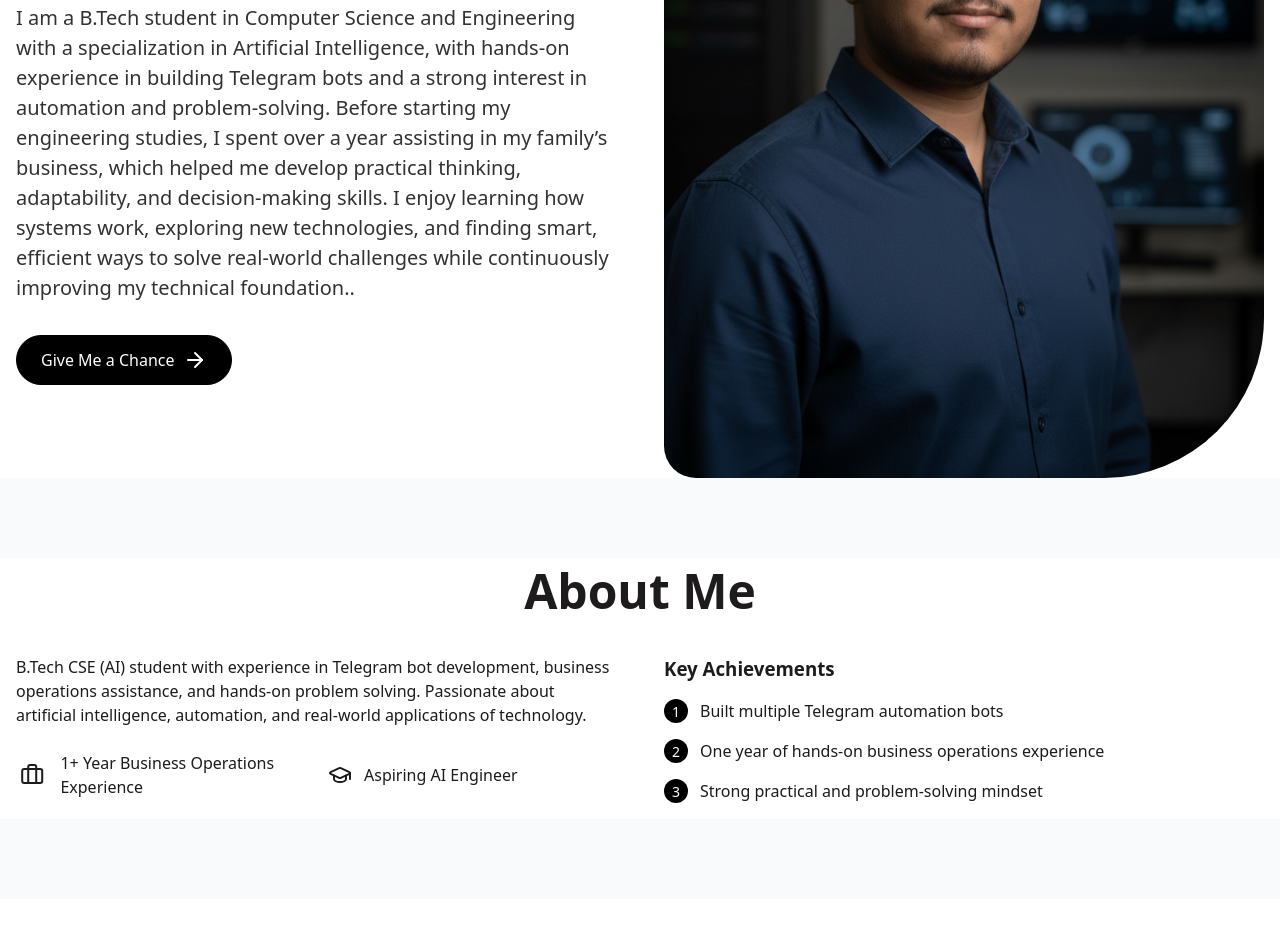
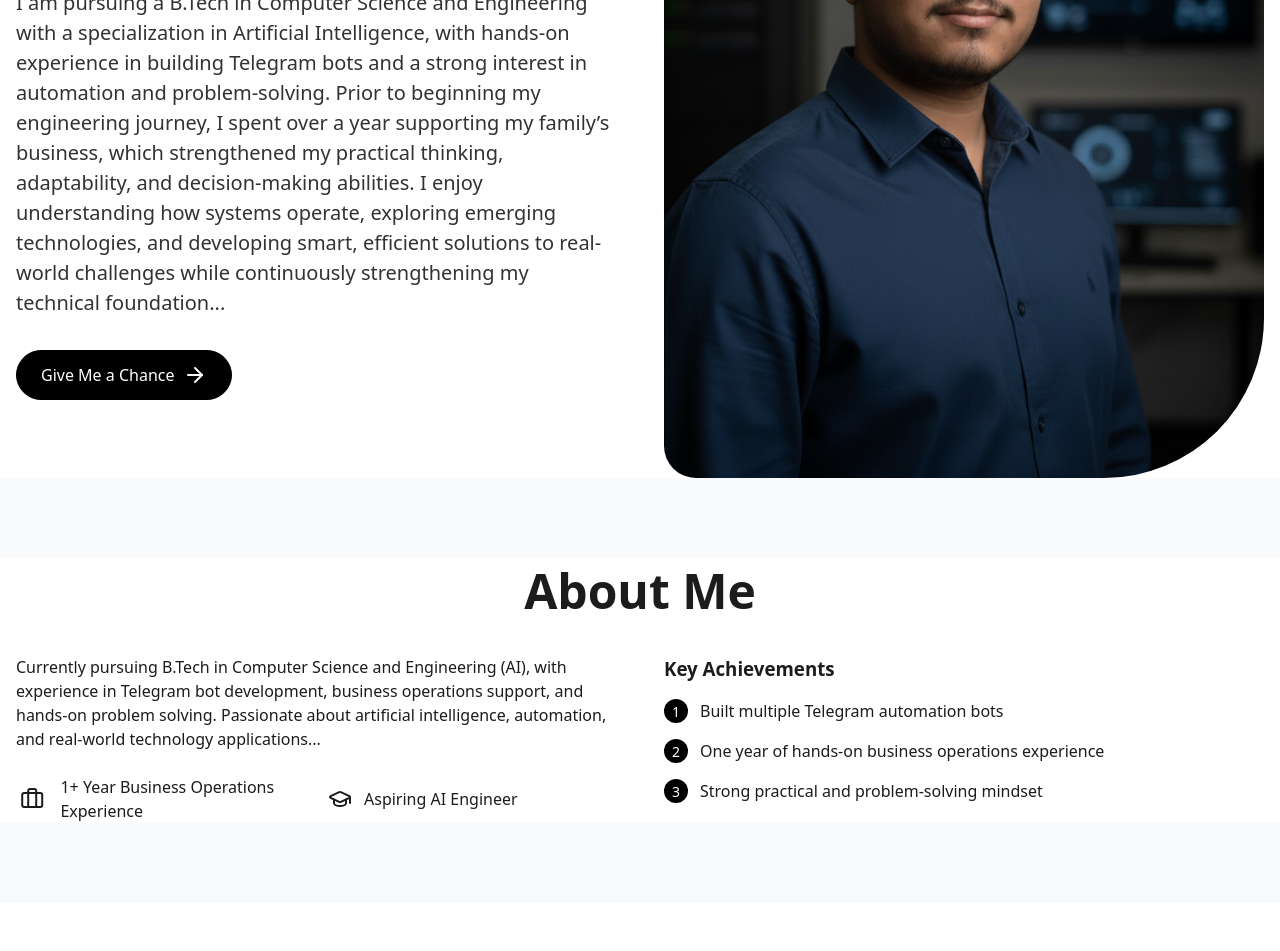
Before and after one commit to itzxpvt/portfolio, a plain HTML site: page index.html in a window 1280 px wide. Shown: the part 424-1375 px from the top of the page. Drawn offline with nearby package versions, Linux system fonts and the light colour scheme.

Commit message:
Update index.html

```diff
--- a/index.html
+++ b/index.html
@@ -995,7 +995,7 @@
               </span>
             </h1>
             <p>
-              I am a B.Tech student in Computer Science and Engineering with a specialization in Artificial Intelligence, with hands-on experience in building Telegram bots and a strong interest in automation and problem-solving. Before starting my engineering studies, I spent over a year assisting in my family’s business, which helped me develop practical thinking, adaptability, and decision-making skills. I enjoy learning how systems work, exploring new technologies, and finding smart, efficient ways to solve real-world challenges while continuously improving my technical foundation..
+              I am pursuing a B.Tech in Computer Science and Engineering with a specialization in Artificial Intelligence, with hands-on experience in building Telegram bots and a strong interest in automation and problem-solving. Prior to beginning my engineering journey, I spent over a year supporting my family’s business, which strengthened my practical thinking, adaptability, and decision-making abilities. I enjoy understanding how systems operate, exploring emerging technologies, and developing smart, efficient solutions to real-world challenges while continuously strengthening my technical foundation...
             </p>
             <a href="#contact" class="cta-button">
               Give Me a Chance
@@ -1019,7 +1019,7 @@
         <div class="about-content">
           <div class="about-text">
             <p>
-              B.Tech CSE (AI) student with experience in Telegram bot development, business operations assistance, and hands-on problem solving. Passionate about artificial intelligence, automation, and real-world applications of technology.
+              Currently pursuing B.Tech in Computer Science and Engineering (AI), with experience in Telegram bot development, business operations support, and hands-on problem solving. Passionate about artificial intelligence, automation, and real-world technology applications...
             </p>
             <div class="achievements-grid">
               <div class="achievement">
```
